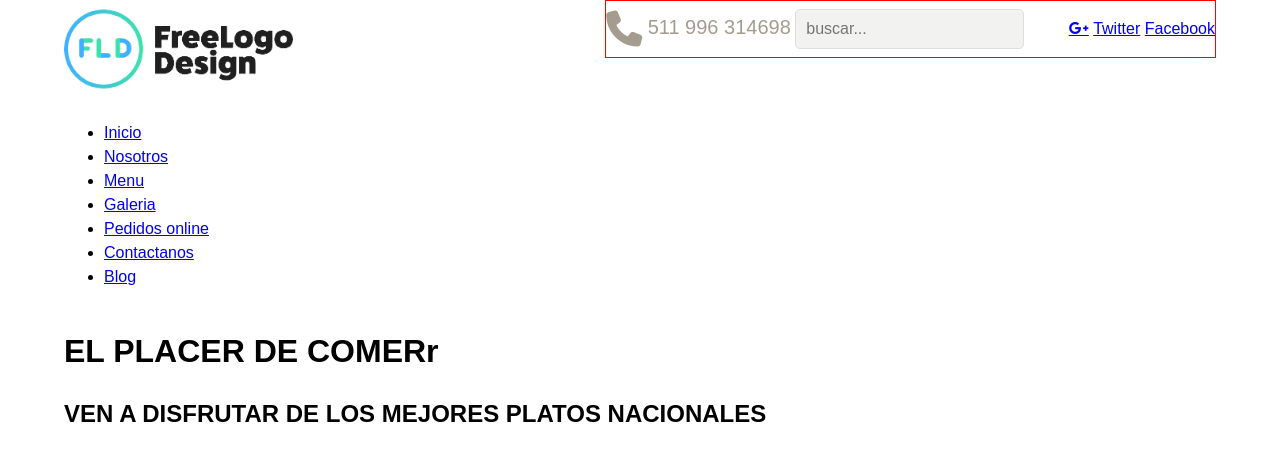
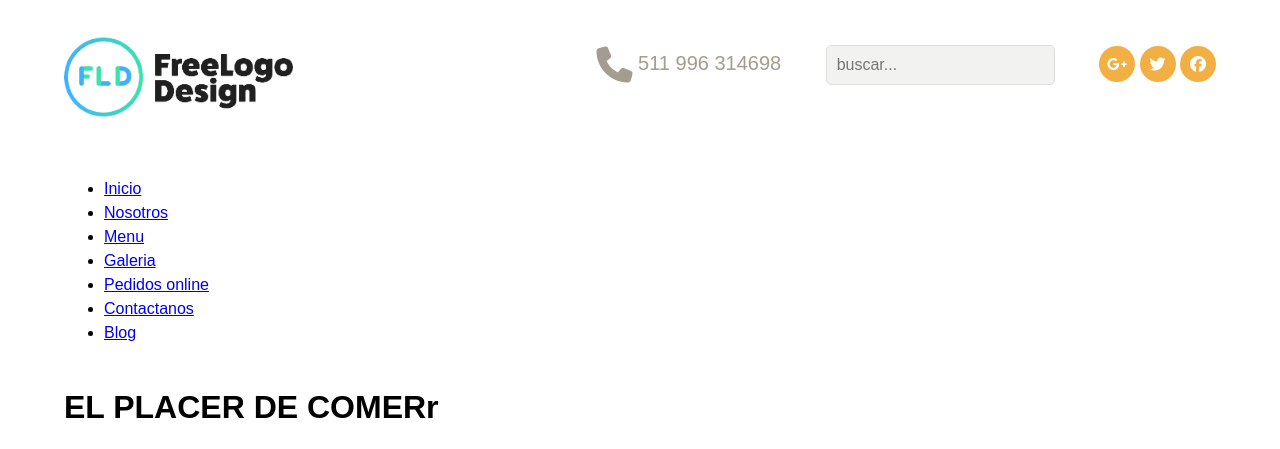
Before and after one commit to AndresLince/master-restaurant-course, a plain HTML site: page index.html in a window 1280 px wide. Shown: the top 449 px of the page. Drawn offline with Linux system fonts and the light colour scheme.

Commit message:
00004 - Add social media buttons with css3

```diff
--- a/css/estilos.css
+++ b/css/estilos.css
@@ -18,6 +18,9 @@ body{
 }
 
 /*ESTILOS ENCABEZADO*/
+header.encabezado {
+    padding: 1.75em 0;
+}
 .logo {
     display: block;
     width: 19.91304%;
@@ -29,7 +32,7 @@ body{
 
 .barra-encabezado{
     float: right;
-    border: 1px solid red;
+    line-height: 4.375em;
 }
 
 .barra-encabezado .telefono {
@@ -46,6 +49,7 @@ body{
 }
 .barra-encabezado form {
     display: inline-block;
+    margin: 0 2.5em;
 }
 .barra-encabezado form input{
     border: 0.0625em solid #dedede;/*1-20*/
@@ -65,7 +69,26 @@ body{
 }
 .barra-encabezado .redes-sociales {
     display: inline-block;
+    padding: 0;
+    margin: 0;
 }
 .barra-encabezado .redes-sociales li {
     display: inline-block;
 }
+.barra-encabezado .redes-sociales li a {
+    text-decoration: none;
+    color: white;
+    background: #f1af44;
+    display: block;
+    width: 2.25em;
+    height: 2.25em;
+    text-align: center;
+    line-height: 2.25em; /*Centra vertical*/
+    border-radius: 50%; /*Redondea el logo*/
+    -o-transition: all 0.5s ease;
+    -webkit-transition: all 0.5s ease;
+    transition: all 0.5s ease;
+}
+.barra-encabezado .redes-sociales li a:hover {
+    background: #A49C8F;
+}
--- a/index.html
+++ b/index.html
@@ -33,8 +33,8 @@
                     </form>
                     <ul class="redes-sociales">
                         <li><a href="#" class="fa-brands fa-google-plus-g"></a></li>
-                        <li><a href="#">Twitter</a></li>
-                        <li><a href="#">Facebook</a></li>
+                        <li><a href="#" class="fa-brands fa-twitter"></a></li>
+                        <li><a href="#" class="fa-brands fa-facebook"></a></li>
                     </ul>
                 </div>
             </div>
```
